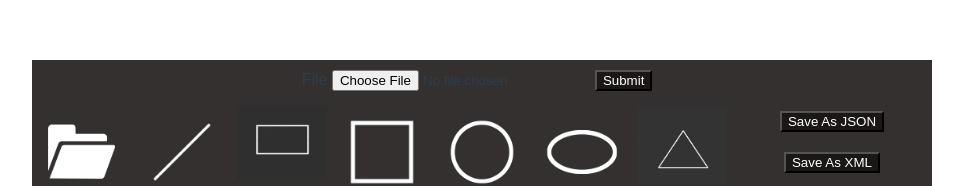
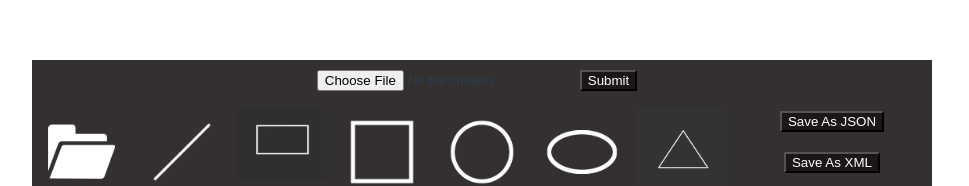
Before and after one commit to seifgneedy/Web-Based-Drawing-App, a Vue app in the folder paint-frontend/: page / in a window 1280 px wide. Shown: the top 186 px of the page, without its empty margins (158-1127 px from the left). Built offline with nearby package versions, Linux system fonts and the light colour scheme; the HTML template or start-up script is replaced by a standard one.

Commit message:
removing the upload.vue file

```diff
--- a/paint-frontend/src/components/paint.vue
+++ b/paint-frontend/src/components/paint.vue
@@ -1,7 +1,10 @@
 <template>
   <div class="wrapper">
     <div class="toolbar">
-      <upload />
+      <div>
+        <input type="file" id="file" ref="file" v-on:change="handleFileUpload()"/>
+        <button v-on:click="submitFile()">Submit</button>
+      </div>
       <a href="#" id="open"
         ><img src="../assets/open.png"
       /></a>
@@ -124,16 +127,16 @@ button {
 
 <script>
 import axios from "axios";
-import upload from "./upload.vue";
 import { AXIOS } from "../http-common";
 export default {
-  components: { upload },
+  components: {},
   data() {
     return {
       canvas: null,
       ctx: null,
       colorInput: null,
       lineWidthInput: null,
+      file: '',
       // Stores previously drawn image data to restore after
       // new drawings are added
       savedImageData: null,
@@ -494,7 +497,27 @@ export default {
       AXIOS.get("/downloadJSON").then(response => {
         FileDownload(JSON.stringify(response.data), "saved.json");
       });
-    }
+    },
+    submitFile(){
+        let formData = new FormData();
+        formData.append('file', this.file);
+        AXIOS.post('/upload',
+            formData,
+            {
+            headers: {
+                'Content-Type': 'multipart/form-data'
+            }
+            }
+        ).then(function(){
+          console.log('SUCCESS!!');
+        })
+        .catch(function(){
+          console.log('FAILURE!!');
+        });
+      },
+      handleFileUpload(){
+        this.file = this.$refs.file.files[0];
+      }
   }
 };
 </script>
--- a/paint-frontend/src/components/upload.vue
+++ /dev/null
@@ -1,44 +0,0 @@
-<template>
-  <div class="container">
-    <div class="large-12 medium-12 small-12 cell">
-      <label>File
-        <input type="file" id="file" ref="file" v-on:change="handleFileUpload()"/>
-      </label>
-      <button v-on:click="submitFile()">Submit</button>
-    </div>
-  </div>
-</template>
-
-<script>
-import {AXIOS} from "../http-common";
-  export default {
-    data(){
-      return {
-        file: ''
-      }
-    },
-
-    methods: {
-      submitFile(){
-        let formData = new FormData();
-        formData.append('file', this.file);
-        AXIOS.post('/upload',
-            formData,
-            {
-            headers: {
-                'Content-Type': 'multipart/form-data'
-            }
-            }
-        ).then(function(){
-          console.log('SUCCESS!!');
-        })
-        .catch(function(){
-          console.log('FAILURE!!');
-        });
-      },
-      handleFileUpload(){
-        this.file = this.$refs.file.files[0];
-      }
-    }
-  }
-</script>
```
